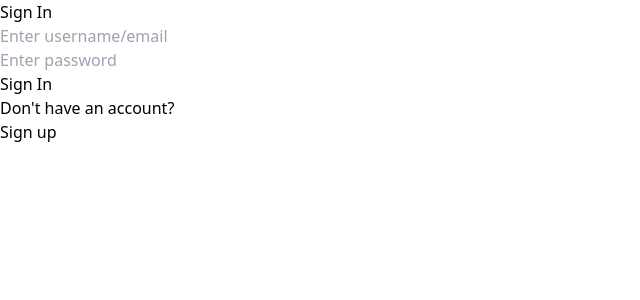
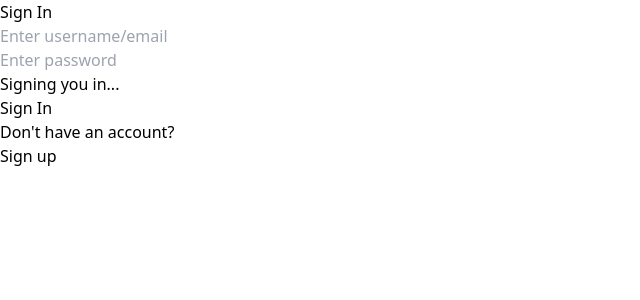
Before and after one commit to yashvs34/Payflow, a React (Vite) app in the folder frontend/: page / in a window 1280 px wide. Both pictures are taken after a click on the button "Sign In". Shown: the top 300 px of the page, without its empty margins (0-640 px from the left). Built offline with nearby package versions, Linux system fonts and the light colour scheme; no server answers.

Commit message:
Added load message functionality

```diff
--- /dev/null
+++ b/frontend/src/components/LoadComponent.jsx
@@ -0,0 +1,9 @@
+
+export function LoadComponent ({label})
+{
+    return (
+        <div className="text-red-500 text-xs font-semibold">
+            {label}
+        </div>
+    )
+}
--- a/frontend/src/pages/SendMoney.jsx
+++ b/frontend/src/pages/SendMoney.jsx
@@ -2,6 +2,7 @@ import {Heading} from '../components/Heading'
 import {InputBox} from '../components/InputBox'
 import {SubHeading} from '../components/SubHeading'
 import {FriendLogo} from '../components/FriendLogo'
+import { LoadComponent } from '../components/LoadComponent'
 import { useNavigate, useSearchParams } from 'react-router-dom'
 import { useState } from 'react'
 import axios from 'axios'
@@ -14,6 +15,7 @@ export function SendMoney ()
     const id = queryParams.get("id");
     const [amount, setAmount] = useState(0);
     const [message, setMessage] = useState("");
+    const [loading, setLoading] = useState(false);
     const navigate = useNavigate();
 
     return (
@@ -28,8 +30,12 @@ export function SendMoney ()
                     setAmount(e.target.value);
                 }} label = {""} placeholder = {"Amount(in Rs.)"} />
                 <div className='text-red-600 font-semibold text-xs'>{message}</div>
+                {loading ? <LoadComponent label={"Sending..."} /> : <></>}
                 <div className='h-[100px] flex flex-col justify-center items-center'>
                     <button onClick={async () => {
+
+                        setLoading(true);
+
                         const response = await axios.post('https://dummy-paytm.onrender.com/api/v1/account/transfer', {
                             body : {
                                         to: id,
@@ -38,6 +44,8 @@ export function SendMoney ()
                             headers : {
                             Authorization : localStorage.getItem("token")
                         }})
+
+                        setLoading(false);
 
                         if (response.data.message === 'Transfer successful')
                         {
--- a/frontend/src/pages/Signin.jsx
+++ b/frontend/src/pages/Signin.jsx
@@ -2,6 +2,7 @@ import {Button} from '../components/Button'
 import {Heading} from '../components/Heading'
 import {InputBox} from '../components/InputBox'
 import {BottomWarning} from '../components/BottomWarning'
+import {LoadComponent} from '../components/LoadComponent'
 import { useState } from 'react'
 import axios from 'axios'
 import { useNavigate } from 'react-router-dom'
@@ -11,6 +12,7 @@ export function Signin ()
     const [userName, setUserName] = useState("")
     const [password, setPassword] = useState("")
     const [message, setMessage] = useState("");
+    const [loading, setLoading] = useState(false);
     const navigate = useNavigate();
 
     return (
@@ -23,12 +25,17 @@ export function Signin ()
                 <InputBox type={"password"} onChange={(e) => {
                     setPassword(e.target.value);
                 }} label = {""} placeholder = {"Enter password"} />
+                {loading ? <LoadComponent label={"Signing you in..."} /> : <></>}
                 <div className='text-red-600 font-semibold text-xs'>{message}</div>
                 <Button onClick={async () => {
+                    setLoading(true);
+
                     const response = await axios.post('https://dummy-paytm.onrender.com/api/v1/user/signin', {
                         userName,
                         password
                     })
+
+                    setLoading(false);
 
                     setMessage(response.data.message);
 
--- a/frontend/src/pages/Signup.jsx
+++ b/frontend/src/pages/Signup.jsx
@@ -3,6 +3,7 @@ import {Button} from '../components/Button'
 import {Heading} from '../components/Heading'
 import {InputBox} from '../components/InputBox'
 import {BottomWarning} from '../components/BottomWarning'
+import { LoadComponent } from '../components/LoadComponent'
 import axios from 'axios'
 import { useNavigate } from 'react-router-dom'
 
@@ -13,6 +14,7 @@ export function Signup ()
     const [firstName, setFirstName] = useState("");
     const [lastName, setLastName] = useState("");
     const [message, setMessage] = useState("");
+    const [loading, setLoading] = useState(false);
     const navigate = useNavigate();
 
     return (
@@ -32,13 +34,19 @@ export function Signup ()
                     setPassword(e.target.value);
                 }} type={"password"} label = {""} placeholder = {"Enter password"} />
                 <div className='text-red-600 font-semibold text-xs'>{message}</div>
+                {loading ? <LoadComponent label={"Creating your account..."} /> : <></>}
                 <Button onClick={async () => {
+
+                    setLoading(true);
+
                     const response = await axios.post('https://dummy-paytm.onrender.com/api/v1/user/signup', {
                         userName,
                         firstName,
                         lastName,
                         password
                     });
+
+                    setLoading(false);
 
                     setMessage(response.data.message);
 
```
